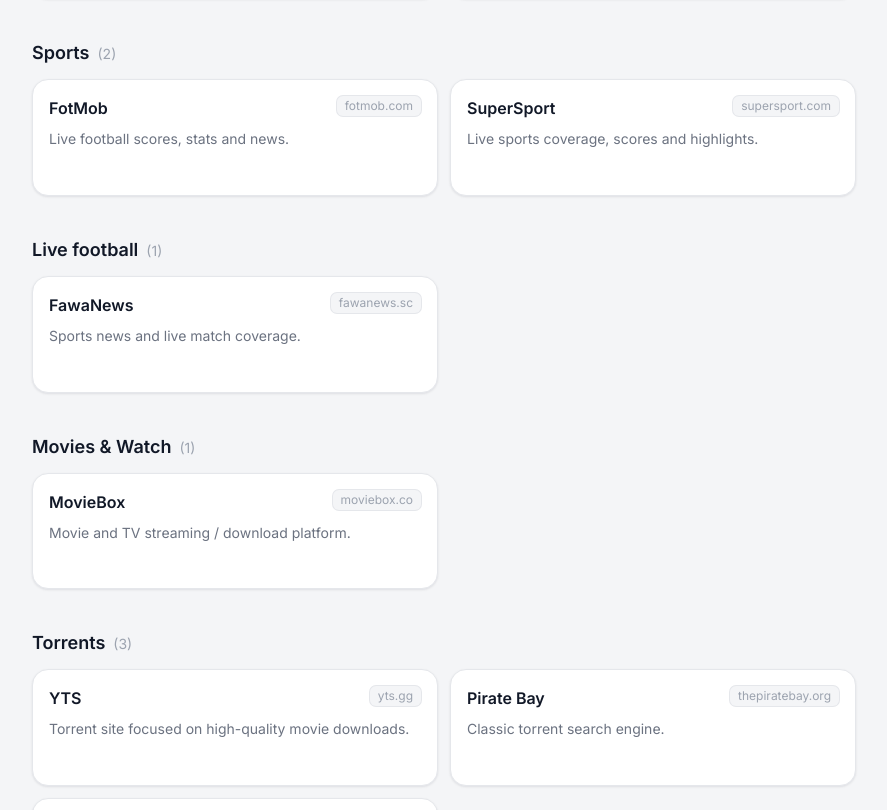
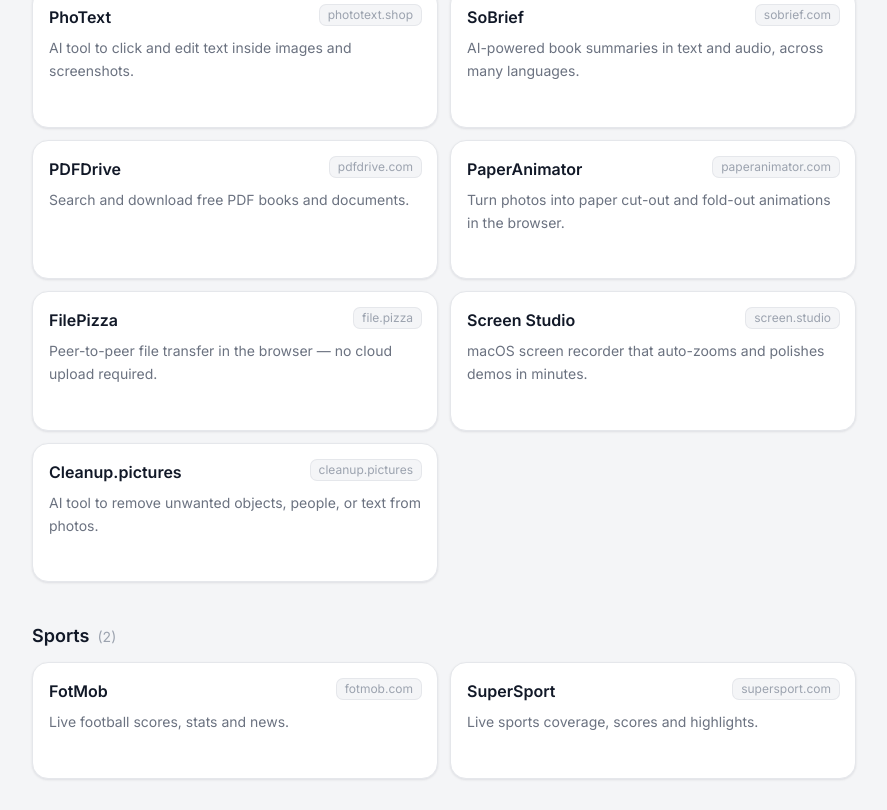
Before and after one commit to visualixefoundation/link-hall, a Next.js app: page / in a window 1280 px wide. Shown: the part 1293-2103 px from the top of the page, without its empty margins (328-1215 px from the left). Built offline with nearby package versions, Linux system fonts and the light colour scheme.

Commit message:
Add PDFDrive, PaperAnimator, FilePizza, Screen Studio, Bored Panda, Suno, Cleanup.pictures

```diff
--- a/src/data/sites.ts
+++ b/src/data/sites.ts
@@ -71,6 +71,13 @@
     category: "AI",
     tags: ["search", "research", "answers"],
   },
+  {
+    name: "Suno",
+    url: "https://suno.com",
+    description: "AI music generator — create songs from text prompts.",
+    category: "AI",
+    tags: ["music", "ai", "songs", "generator"],
+  },
 
   // Tools
   {
@@ -100,6 +107,41 @@
     description: "AI-powered book summaries in text and audio, across many languages.",
     category: "Tools",
     tags: ["books", "summaries", "ai", "reading"],
+  },
+  {
+    name: "PDFDrive",
+    url: "https://www.pdfdrive.com",
+    description: "Search and download free PDF books and documents.",
+    category: "Tools",
+    tags: ["pdf", "books", "download", "ebooks"],
+  },
+  {
+    name: "PaperAnimator",
+    url: "https://paperanimator.com",
+    description: "Turn photos into paper cut-out and fold-out animations in the browser.",
+    category: "Tools",
+    tags: ["animation", "paper", "design", "video"],
+  },
+  {
+    name: "FilePizza",
+    url: "https://file.pizza",
+    description: "Peer-to-peer file transfer in the browser — no cloud upload required.",
+    category: "Tools",
+    tags: ["file transfer", "p2p", "share", "privacy"],
+  },
+  {
+    name: "Screen Studio",
+    url: "https://screen.studio",
+    description: "macOS screen recorder that auto-zooms and polishes demos in minutes.",
+    category: "Tools",
+    tags: ["screen recording", "mac", "demos", "video"],
+  },
+  {
+    name: "Cleanup.pictures",
+    url: "https://cleanup.pictures",
+    description: "AI tool to remove unwanted objects, people, or text from photos.",
+    category: "Tools",
+    tags: ["ai", "photo", "remove", "edit"],
   },
 
   // Sports
@@ -335,4 +377,11 @@
     category: "Fun",
     tags: ["prank", "windows", "macos", "joke"],
   },
+  {
+    name: "Bored Panda",
+    url: "https://www.boredpanda.com",
+    description: "Viral stories, art, and entertainment from around the web.",
+    category: "Fun",
+    tags: ["viral", "stories", "art", "entertainment"],
+  },
 ];
```
